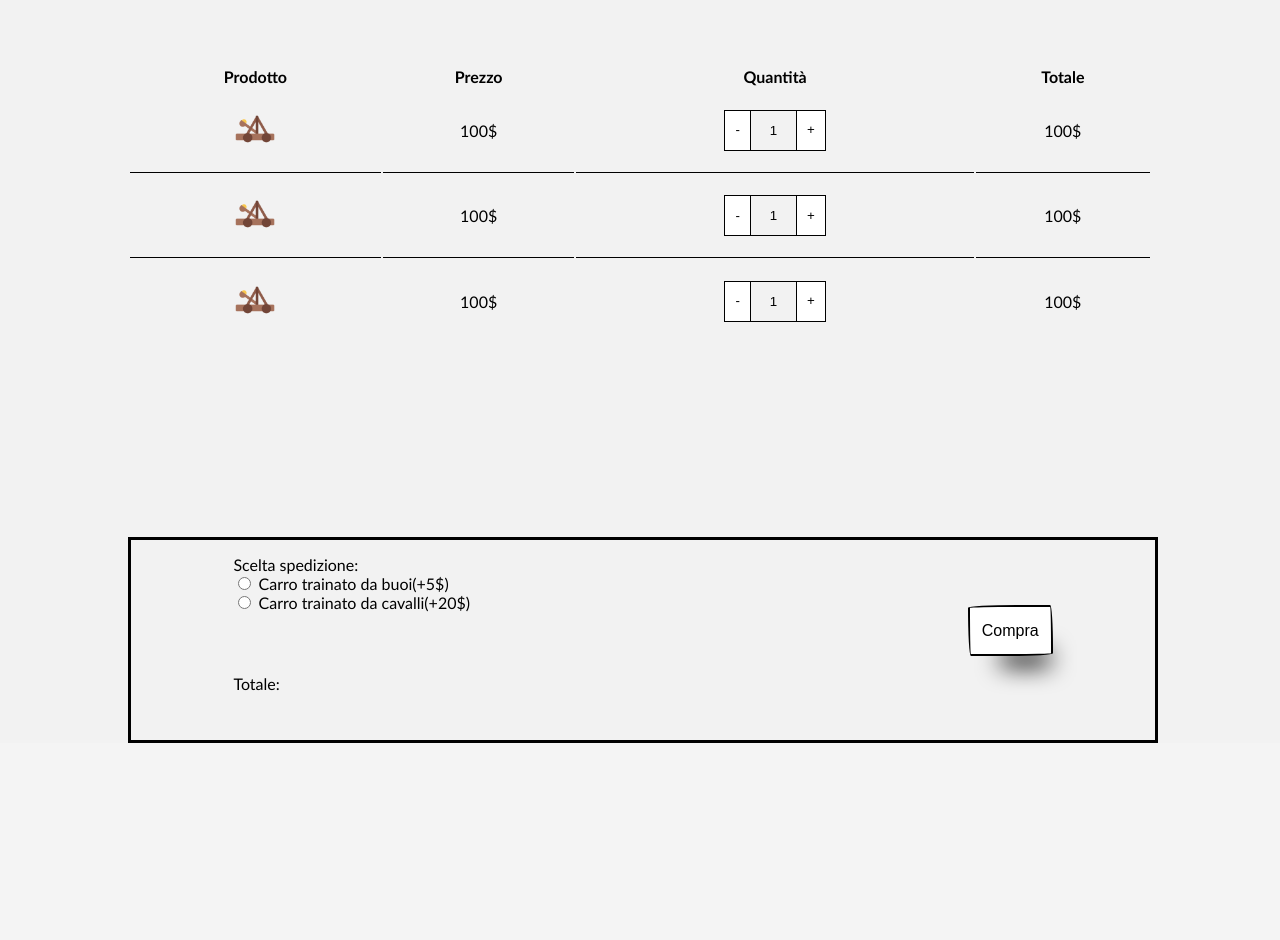
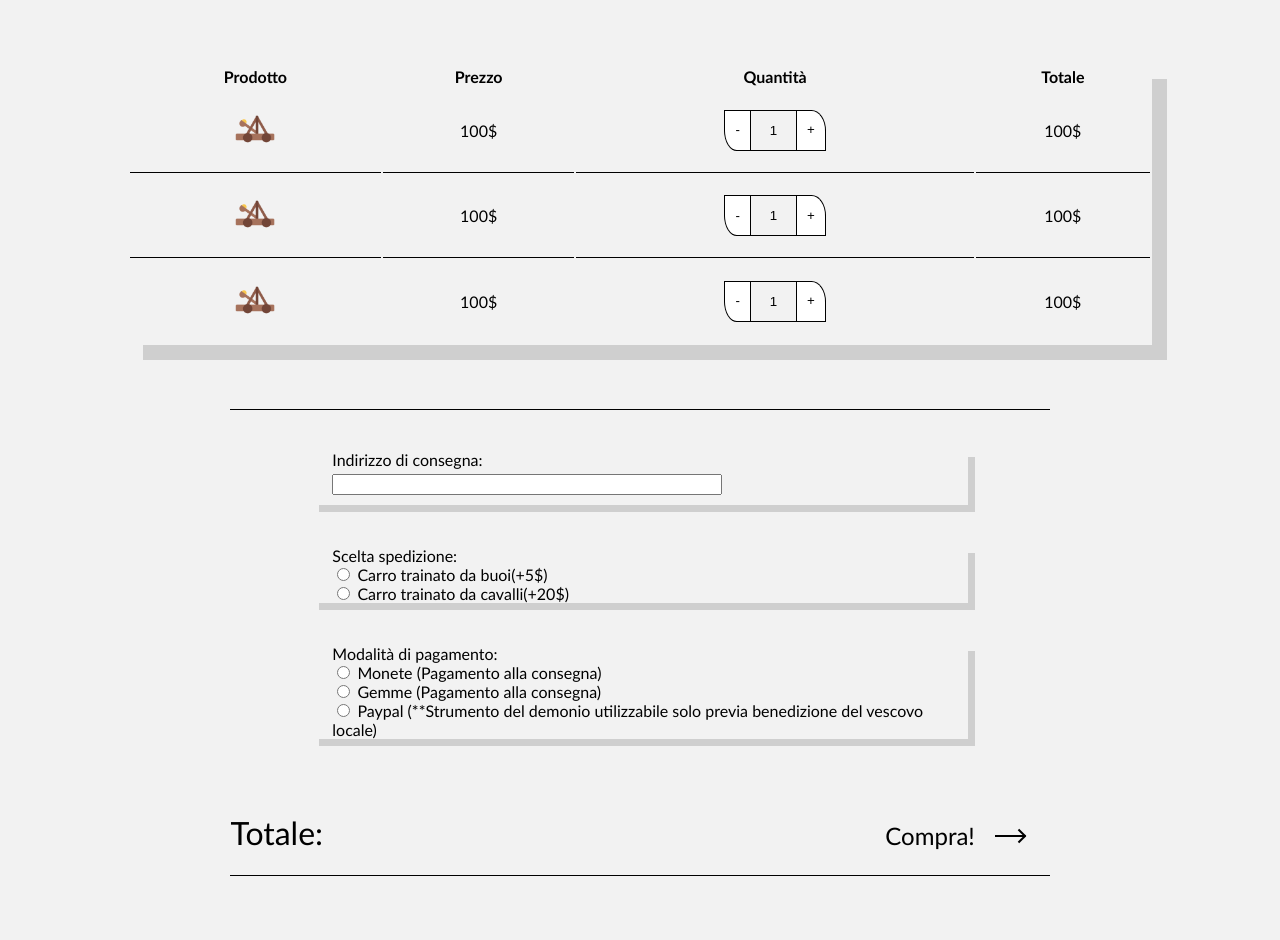
Before and after one commit to ThomasCapelli/TW-Project, a PHP site: page /html/shopping_cart.html in a window 1280 px wide. Shown: the part 57-997 px from the top of the page. Before the commit the page ends 800 px from the top, so only its background shows below. Run offline with PHP 8.4, Linux system fonts and the light colour scheme.

Commit message:
Modified cart style + added shipping + payment method TODO: fix buy button on mobile version

```diff
--- a/css/style_cart.css
+++ b/css/style_cart.css
@@ -8,7 +8,13 @@ table{
     width: 100%;
     text-align: center;
     color: var(--text);
-
+    border-radius: 0% 0% 0% 0% / 0% 0% 0% 0% ;
+    box-shadow: 15px 15px rgba(0, 0, 0, 0.144);
+    transition: all .4s ease;
+}
+table:hover{
+    border-radius: 0% 0% 50% 50% / 0% 0% 5% 5% ;
+    box-shadow: 10px 10px rgba(0, 0, 0, 0.219);
 }
 table tr:not(:first-of-type) td{
     border-bottom: 1px solid var(--default);
@@ -28,7 +34,46 @@ main div{
     margin: 5% 10% 5% 10%;
     color: var(--text);
 }
-main div:not(:first-of-type){
+.footer > div:first-child{
+    border-top: 1px solid;
+    border-bottom: 1px solid;
+    bottom: 0;
+}
+.footer div div span{
+    display: block;
+}
+.footer div div {
+    background: var( --body_background);
+    padding-left: 20px;
+    border-radius: 0% 0% 0% 0% / 0% 0% 0% 0% ;
+    box-shadow: 7px 7px rgba(0, 0, 0, 0.144);
+    transition: all .4s ease;
+}
+.footer div div:hover {
+    border-radius: 0% 0% 50% 50% / 0% 0% 5% 5% ;
+    box-shadow: 10px 10px rgba(0, 0, 0, 0.219);
+}
+#indirizzo {
+    width: 60%;
+    margin-top: 5px;
+    margin-bottom: 10px;
+}
+.footer div div:last-of-type {
+    border: none;
+    box-shadow: none;
+    display: inline-block;
+    margin-bottom: 5px;
+    box-sizing: border-box;
+    padding-bottom: 20px;
+    padding-left: 0%;
+}
+.footer div p {
+    display: inline-block;
+    font-size: 2rem;
+    width: 40%;
+}
+
+/* main div:not(:first-of-type){
     border: 3px solid var(--default);
     bottom: 0;
     width: 80%;
@@ -55,7 +100,7 @@ main div:not(:first-of-type) div div:first-of-type{
     padding: 0;
     float: right;
     border: none;
-}
+} */
 
 /* -- quantity box buttons -- */
 
@@ -98,11 +143,13 @@ main div:not(:first-of-type) div div:first-of-type{
 .quantity.buttons_added .minus {
     border-right: 0;
     color: var(--default);
+    border-bottom-left-radius: 50%;
 }
 
 .quantity.buttons_added .plus {
     border-left: 0;
     color: var(--text);
+    border-top-right-radius: 50%;
 }
 
 .quantity.buttons_added .minus:hover,.quantity.buttons_added .plus:hover {
@@ -121,6 +168,111 @@ main div:not(:first-of-type) div div:first-of-type{
 
 /* -- buy button -- */
 .button-buy {
+    display: -webkit-box;
+    display: -ms-flexbox;
+    display: flex;
+    justify-content: right;
+    -webkit-box-align: center;
+        -ms-flex-align: center;
+            align-items: center;
+    -webkit-box-pack: center;
+        -ms-flex-pack: center;
+            justify-content: center;
+    height: 100%;
+    background: var(--body_background);
+    margin-right: 0%;
+    margin-left: 37%;
+  }
+
+  .effect1 {
+    color: var(--default);
+    text-decoration: none;
+    font-size: 24px;
+    position: relative;
+    right: 0%;
+    padding: 10px 50px 10px 20px;
+
+    -webkit-transition: all 0.3s;
+
+    -o-transition: all 0.3s;
+
+    transition: all 0.3s;
+
+    -webkit-transform: scale(3);
+
+        -ms-transform: scale(3);
+
+            transform: scale(1); /*change scale(3) to scale(1)*/
+  }
+
+  .effect1 .bg {
+    background: var(--default);
+    width: 30px;
+    height: 2px;
+    position: absolute;
+    right: 0;
+    top: 50%;
+    margin-top: -1px;
+    z-index: -1;
+
+    -webkit-transition: all 0.3s;
+
+    -o-transition: all 0.3s;
+
+    transition: all 0.3s;
+  }
+
+  .effect1:hover {
+    padding-right: 20px;
+    color: var(--account_nav_text);
+  }
+
+  .effect1:hover .bg {
+    height: 100%;
+    width: 100%;
+    -webkit-transform: translate(0, -50%);
+        -ms-transform: translate(0, -50%);
+            transform: translate(0, -50%);
+  }
+
+  .effect1 .bg:before, .effect1 .bg:after {
+    content: '';
+    height: 2px;
+    width: 10px;
+    background: var(--default);
+    position: absolute;
+    right: -2px;
+    -webkit-transition: all 0.3s;
+    -o-transition: all 0.3s;
+    transition: all 0.3s;
+  }
+
+  .effect1 .bg:before {
+    bottom: 3px;
+    -webkit-transform: rotate(45deg);
+        -ms-transform: rotate(45deg);
+            transform: rotate(45deg);
+  }
+  .effect1 .bg:after{
+    top: 3px;
+    -webkit-transform: rotate(-45deg);
+        -ms-transform: rotate(-45deg);
+            transform: rotate(-45deg);
+  }
+
+  .effect1:hover .bg:before,
+  .effect1:hover .bg:after{
+    right: 0;
+  }
+
+  .effect1:hover .bg:before{
+    bottom: 6px;
+  }
+
+  .effect1:hover .bg:after{
+    top: 6px;
+  }
+/* .button-buy {
     align-self: center;
     background-color: var(--header-background);
     background-image: none;
@@ -156,7 +308,7 @@ main div:not(:first-of-type) div div:first-of-type{
 
 .button-buy:focus {
     box-shadow: var(--default) 2px 8px 4px -6px;
-}
+} */
 
 @media screen and (max-width: 768px){
     main div:first-of-type{
@@ -168,15 +320,30 @@ main div:not(:first-of-type) div div:first-of-type{
 
     }
     main div:not(:first-of-type){
-        margin-left: 0;
-        margin-right: 0;
+        margin-left: 0%;
+        margin-right: 0%;
         width: 98.7%;
-    }
-    .button-buy{
-        margin-right: 25px;
     }
     .quantity.buttons_added {
         margin-top: 12px;
         margin-bottom: 12px;
     }
+    .footer div div{
+        box-shadow: none;
+    }
+    table {
+        box-shadow: none;
+    }
+    .button-buy{
+        display: flex;
+        justify-content: center;
+        margin-left: 0%;
+        margin-right: 0%;
+        padding-left: 60%;
+    }
+    .footer div p {
+        display: inline;
+        font-size: 2rem;
+        width: 25%;
+    }
 }
--- a/html/shopping_cart.html
+++ b/html/shopping_cart.html
@@ -61,19 +61,38 @@
                 </td>
             </table>
         </div>
-        <div>
+        <div class="footer">
             <div>
                 <div>
-                   <button class="button-buy" role="button">Compra</button>
+                    <span>Indirizzo di consegna:</span>
+                    <input type="text" id="indirizzo" name="indirizzo"/>
                 </div>
-                <p>Scelta spedizione:</p>
                 <div>
+                    <span>Scelta spedizione:</span>
                     <input type="radio" id="carro_buoi" name="spedizione" value="Carro trainato da buoi"/>
                     <label for="carro_buoi">Carro trainato da buoi(+5$)</label><br>
                     <input type="radio" id="carro_cavalli" name="spedizione" value="Carro trainato da cavalli"/>
                     <label for="carro_cavalli">Carro trainato da cavalli(+20$)</label><br>
                 </div>
+                <div>
+                    <span>Modalità di pagamento:</span>
+                    <input type="radio" id="monete" name="pagamento" value="Monete"/>
+                    <label for="monete">Monete (Pagamento alla consegna)</label><br>
+                    <input type="radio" id="gemme" name="pagamento" value="Gemme"/>
+                    <label for="gemme">Gemme (Pagamento alla consegna)</label><br>
+                    <input type="radio" id="paypal" name="pagamento" value="Paypal"/>
+                    <label for="Paypal">Paypal (**Strumento del demonio utilizzabile solo previa benedizione del vescovo locale)</label><br>
+                </div>
                 <p>Totale:</p>
+                <div class="button-buy">
+                    <a class="effect1" href="#">
+                      Compra!
+                      <span class="bg"></span>
+                    </a>
+                </div>
+                <!-- <div>
+                    <button class="button-buy" role="button">Compra</button>
+                 </div> -->
             </div>
         </div>
     </main>
--- a/js/shopping_cart.js
+++ b/js/shopping_cart.js
@@ -48,6 +48,9 @@ String.prototype.getDecimals || (String.prototype.getDecimals = function() {
     b && "" !== b && "NaN" !== b || (b = 0), "" !== c && "NaN" !== c || (c = ""), "" !== d && "NaN" !== d || (d = 0), "any" !== e && "" !== e && void 0 !== e && "NaN" !== parseFloat(e) || (e = 1), jQuery(this).is(".plus") ? c && b >= c ? a.val(c) : a.val((b + parseFloat(e)).toFixed(e.getDecimals())) : d && b <= d ? a.val(d) : b > 0 && a.val((b - parseFloat(e)).toFixed(e.getDecimals())), a.trigger("change");
     var sign = jQuery(this).is(".minus")? -1 : +1;
     var tot = (b + sign) * parseFloat(price);
+    if(a.val()==1){
+        tot = parseFloat(price);
+    }
     jQuery(this).parent().parent().parent().find("td:last-of-type").html(tot + "$");
     totalUpdate();
 
```
